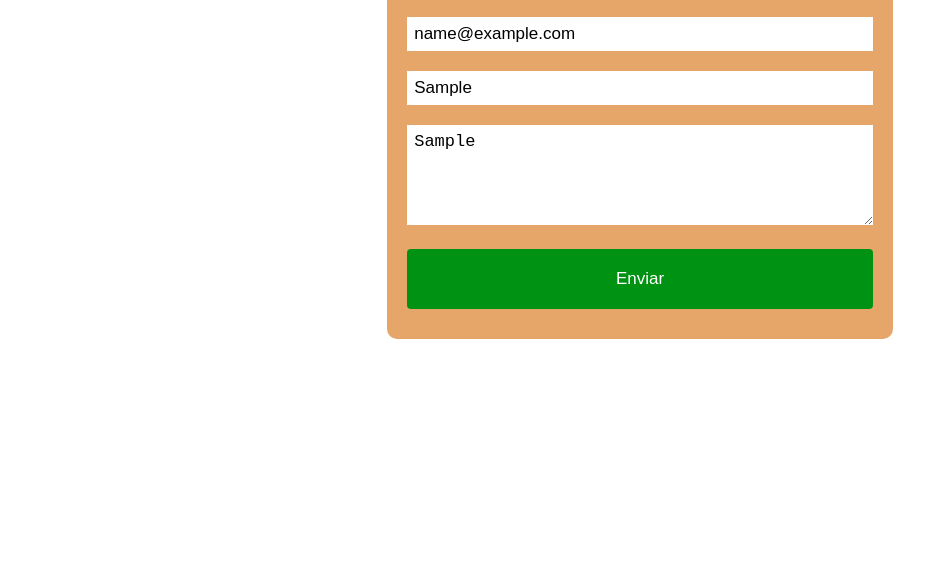
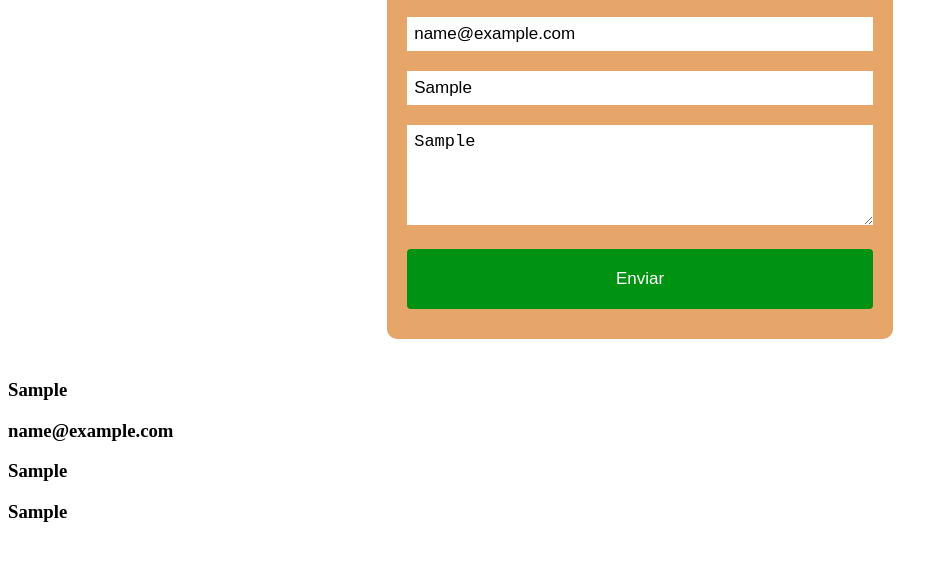
Before and after one commit to albertorg93/ejerciciostorage, a plain HTML site: page index.html in a window 1280 px wide. Both pictures are taken after typing "Sample", "name@example.com", "Sample", "Sample" into the empty fields and a click on the input "Enviar". Shown: the part 141-702 px from the top of the page, without its empty margins (0-947 px from the left). Drawn offline with Linux system fonts and the light colour scheme.

Commit message:
añadiendo usuario al DOM

```diff
--- a/index.html
+++ b/index.html
@@ -17,6 +17,10 @@
         <textarea name="Mensaje" placeholder="Mensaje" id="ftext"></textarea>
         <input type="submit" value="Enviar" id="boton">
     </form>
+        <section id="section">
+
+        </section>
+
     <script src="/javascript.js"></script>
 </body>
 </html>
--- a/javascript.js
+++ b/javascript.js
@@ -8,16 +8,12 @@ let formulario = document.querySelector("form[name='formulario'");
 
 formulario.addEventListener('submit', (event) => {
     event.preventDefault()
-    console.log("holaaadklscm");
+
        let fname = event.target.fname.value;
        let femail = event.target.femail.value;
        let fimage = event.target.fimage.value;
        let ftext = event.target.ftext.value;
 
-      console.log(fname);
-      console.log(femail);
-      console.log(fimage);
-      console.log(ftext);
       localStorage.setItem("name", fname); // op1
       localStorage.setItem("email", femail); // op1
       localStorage.setItem("image", fimage); // op1
@@ -28,4 +24,15 @@ formulario.addEventListener('submit', (event) => {
     let firstImage = localStorage.getItem("image");
     let firstText = localStorage.getItem("text");
 
+
+      const mostrarDatos = function(){
+          let section = document.querySelector("#section");
+          section.innerHTML=`<h3>${firstName}</h3>
+          <h3>${firstEmail}</h3>
+          <h3>${firstImage}</h3>
+          <h3>${firstText}</h3>`
+      }
+
+   mostrarDatos();
+
 })
```
